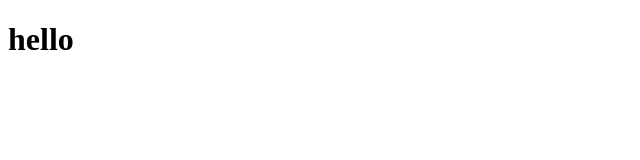
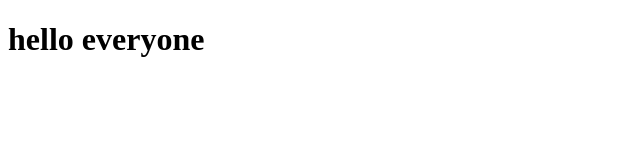
Before and after one commit to lmadey/git-c, a plain HTML site: page index.html in a window 1280 px wide. Shown: the whole page, without its empty margins (0-640 px from the left). Drawn offline with Linux system fonts and the light colour scheme.

Commit message:
change header in index.html

```diff
--- a/index.html
+++ b/index.html
@@ -7,6 +7,6 @@
     <title>Document</title>
   </head>
   <body>
-    <h1>hello</h1>
+    <h1>hello everyone</h1>
   </body>
 </html>
```
